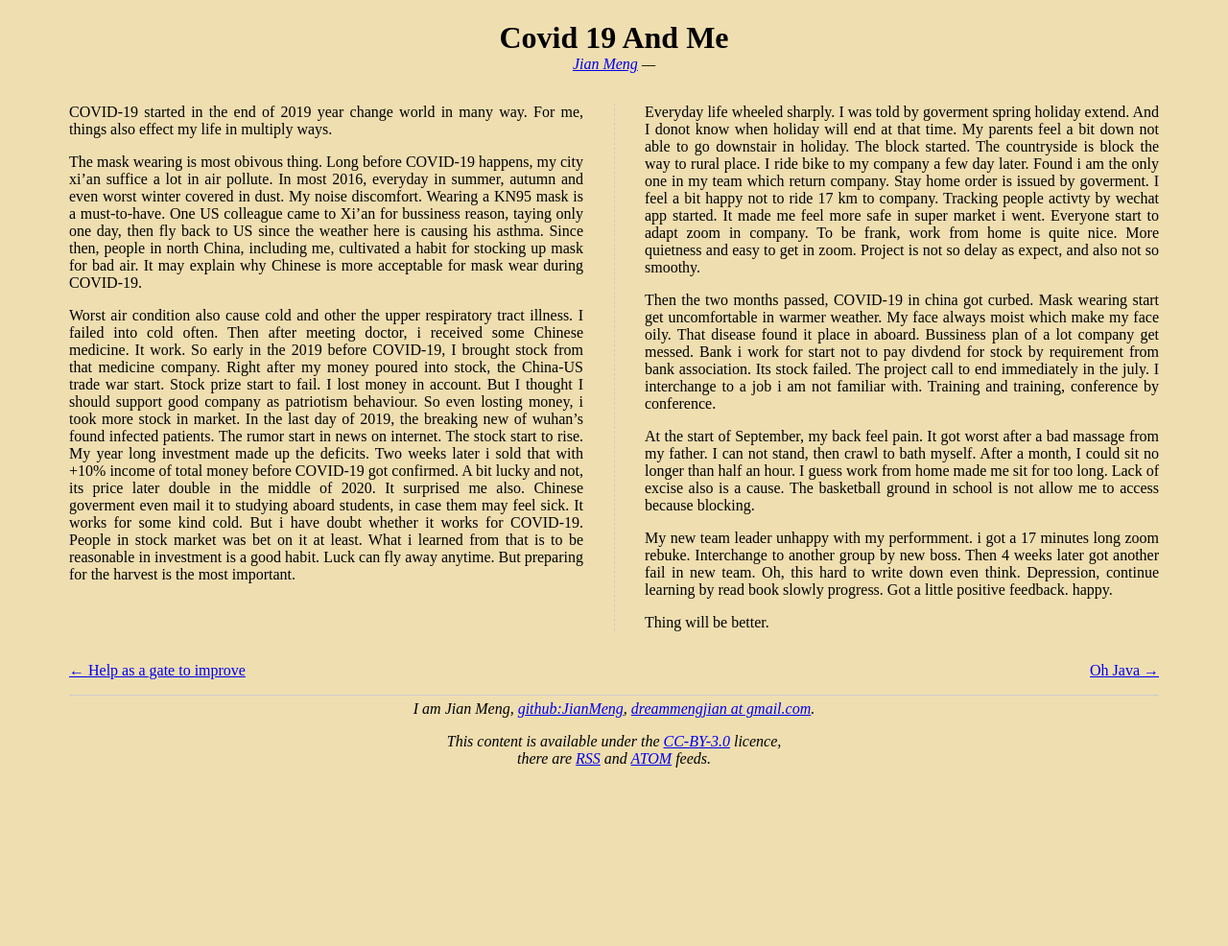
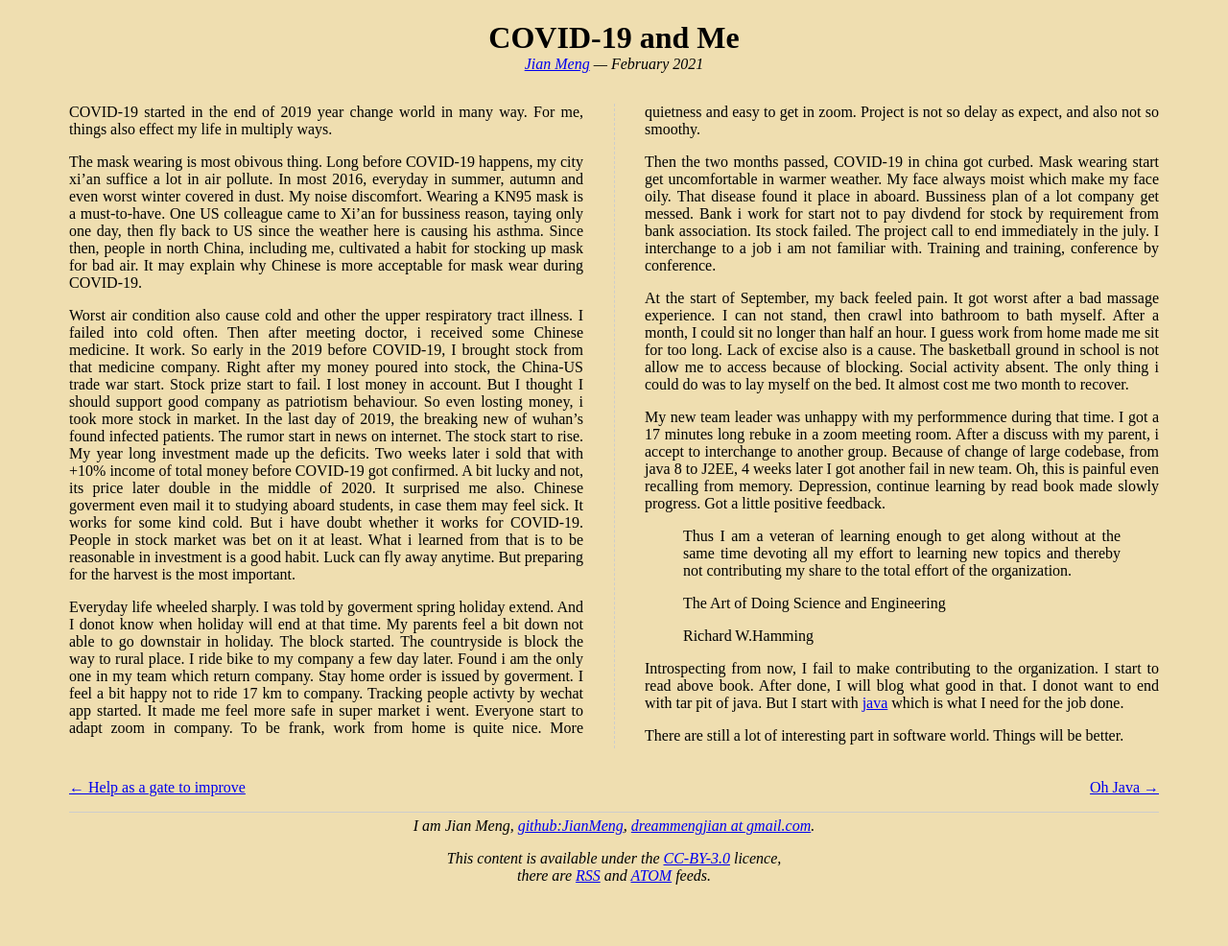
Before and after one commit to JianMeng/jianmeng.github.com, a Jekyll site: the page built from _posts/2020-01-09-COVID-19-and-me.md, in a window 1280 px wide. Shown: the whole page at 96% size. Built offline with Jekyll 4.4.1, drawn with Linux system fonts in a browser that asks for light colours; our own code applies the rules of GitHub Pages for plain Markdown files; before the commit the page ends 900 px from its top, so only the background shows below that.

Commit message:
a update

```diff
--- a/_posts/2020-01-09-COVID-19-and-me.md
+++ b/_posts/2020-01-09-COVID-19-and-me.md
@@ -1,3 +1,9 @@
+---
+title: "COVID-19 and Me"
+permalink: blog/COVID-19-and-me.html
+layout: post
+fuzzydate: February 2021
+---
 COVID-19 started in the end of 2019 year change world in many way. For me, things also effect my life in multiply ways.
 
 The mask wearing is most obivous thing. Long before COVID-19 happens, my city xi'an suffice a lot in air pollute. In most 2016, everyday in summer, autumn and even worst winter covered in dust. My noise discomfort. Wearing a KN95 mask is a must-to-have. One US colleague came to Xi'an for bussiness reason, taying only one day, then fly back to US since the weather here is causing his asthma. Since then, people in north China, including me, cultivated a habit for stocking up mask for bad air. It may explain why Chinese is more acceptable for mask wear during COVID-19.
@@ -8,8 +14,18 @@ Everyday life wheeled sharply. I was told by goverment spring holiday extend. An
 
 Then the two months passed, COVID-19 in china got curbed. Mask wearing start get uncomfortable in warmer weather. My face always moist which make my face oily. That disease found it place in aboard. Bussiness plan of a lot company get messed. Bank i work for start not to pay divdend for stock by requirement from bank association. Its stock failed. The project call to end immediately in the july. I interchange to a job i am not familiar with. Training and training, conference by conference.
 
-At the start of September, my back feel pain. It got worst after a bad massage from my father. I can not stand, then crawl to bath myself. After a month, I could sit no longer than half an hour. I guess work from home made me sit for too long. Lack of excise also is a cause. The basketball ground in school is not allow me to access because blocking.
+At the start of September, my back feeled pain. It got worst after a bad massage experience. I can not stand, then crawl into bathroom to bath myself. After a month, I could sit no longer than half an hour. I guess work from home made me sit for too long. Lack of excise also is a cause. The basketball ground in school is not allow me to access because of blocking. Social activity absent. The only thing i could do was to lay myself on the bed. It almost cost me two month to recover.
 
-My new team leader unhappy with my performment. i got a 17 minutes long zoom rebuke. Interchange to another group by new boss. Then 4 weeks later got another fail in new team. Oh, this hard to write down even think. Depression, continue learning by read book slowly progress. Got a little positive feedback. happy.
+My new team leader was unhappy with my performmence during that time. I got a 17 minutes long rebuke in a zoom meeting room. After a discuss with my parent, i accept to interchange to another group. Because of change of large codebase, from java 8 to J2EE, 4 weeks later I got another fail in new team. Oh, this is painful even recalling from memory. Depression, continue learning by read book made slowly progress. Got a little positive feedback.
 
-Thing will be better.
+> Thus I am a veteran of learning enough to get along without at the same time devoting all my effort to learning new
+> topics and thereby not contributing my share to the total effort of the organization.
+>
+> The Art of Doing Science and Engineering
+>
+> Richard W.Hamming
+
+Introspecting from now, I fail to make contributing to the organization. I start to read above book. After done, I will blog what good in that. I donot want to end with tar pit of java. But I start with [java](https://jianmeng.github.com/blog/oh-java.html) which is what I need for the job done.
+
+
+There are still a lot of interesting part in software world. Things will be better.
```
Also changed, not shown: 1 other file.
